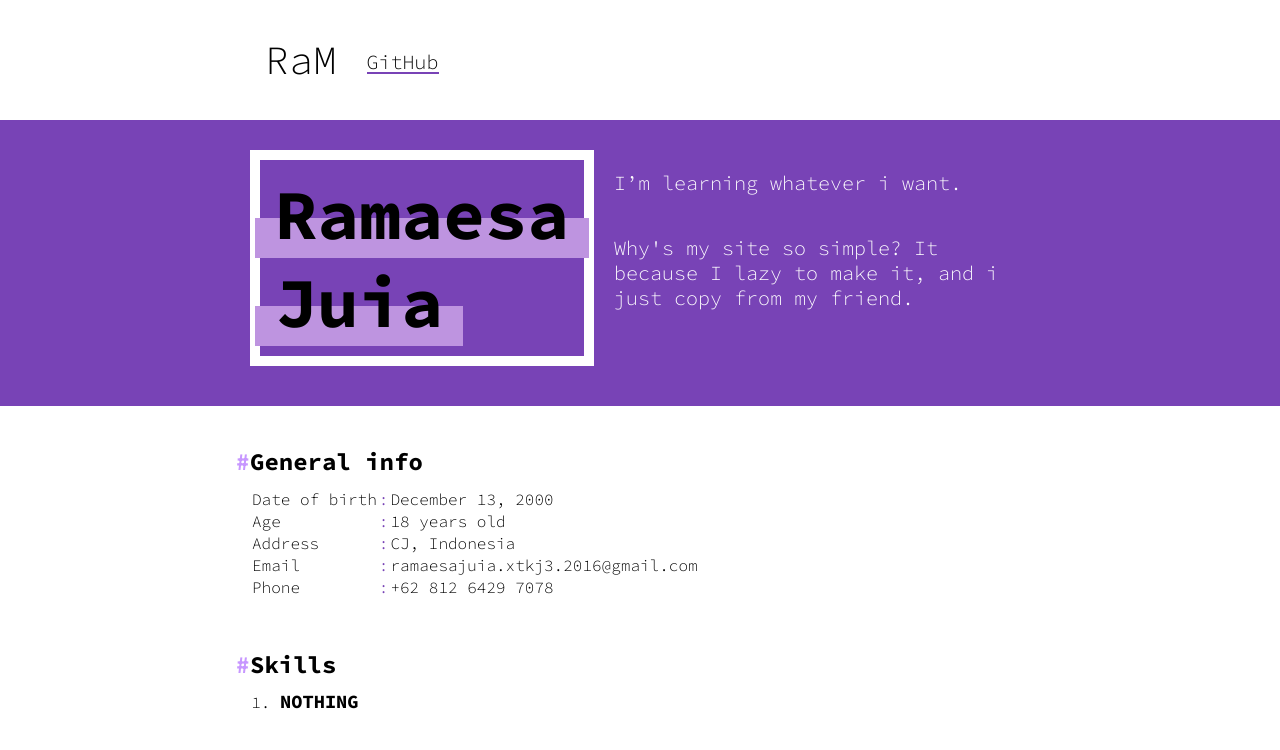
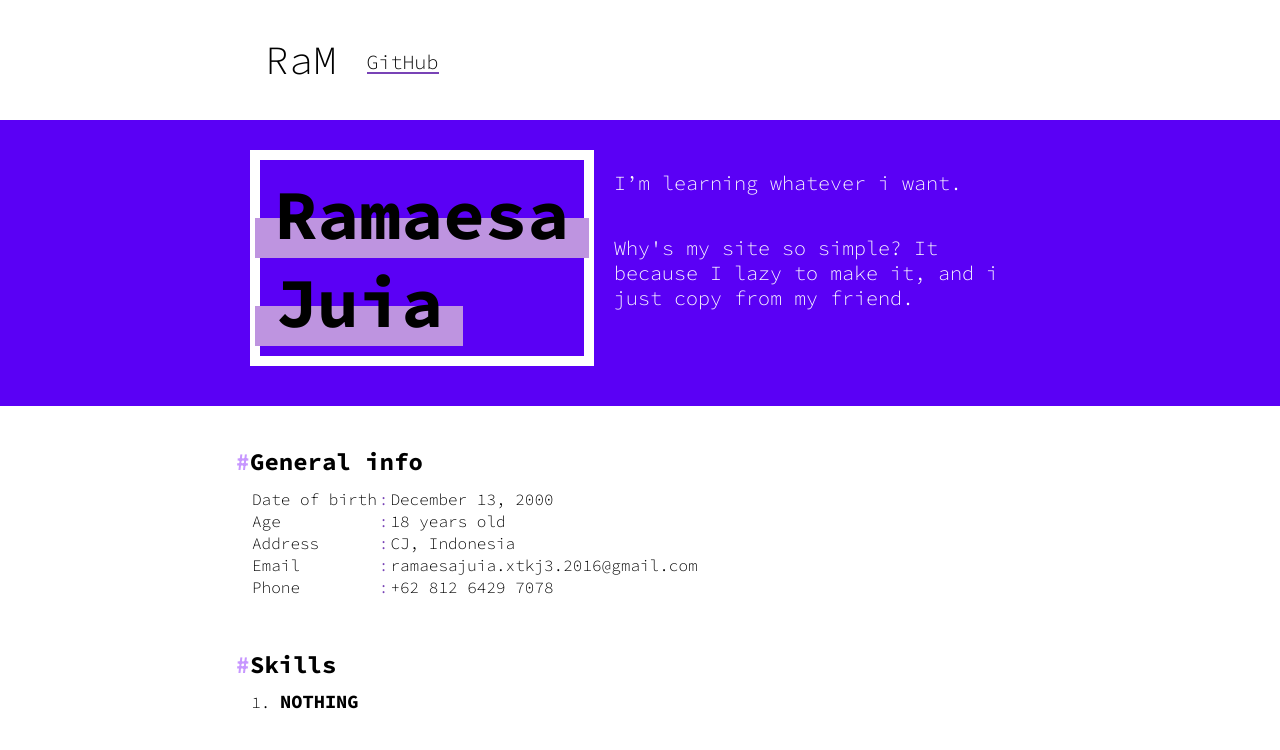
Before and after one commit to RamaesaJuia/Rama, a plain HTML site: page index.html in a window 1280 px wide. Shown: the top 750 px of the page. Drawn offline with Linux system fonts and the light colour scheme.

Commit message:
Update main.css

```diff
--- a/main.css
+++ b/main.css
@@ -98,7 +98,7 @@ nav li.logo {
 /* Banner */
 header {
   padding: 20px;
-  background: rgb(120, 67, 182);
+  background: #5A00F5;
 }
 header h1 {
   font-size: 70px;
```
